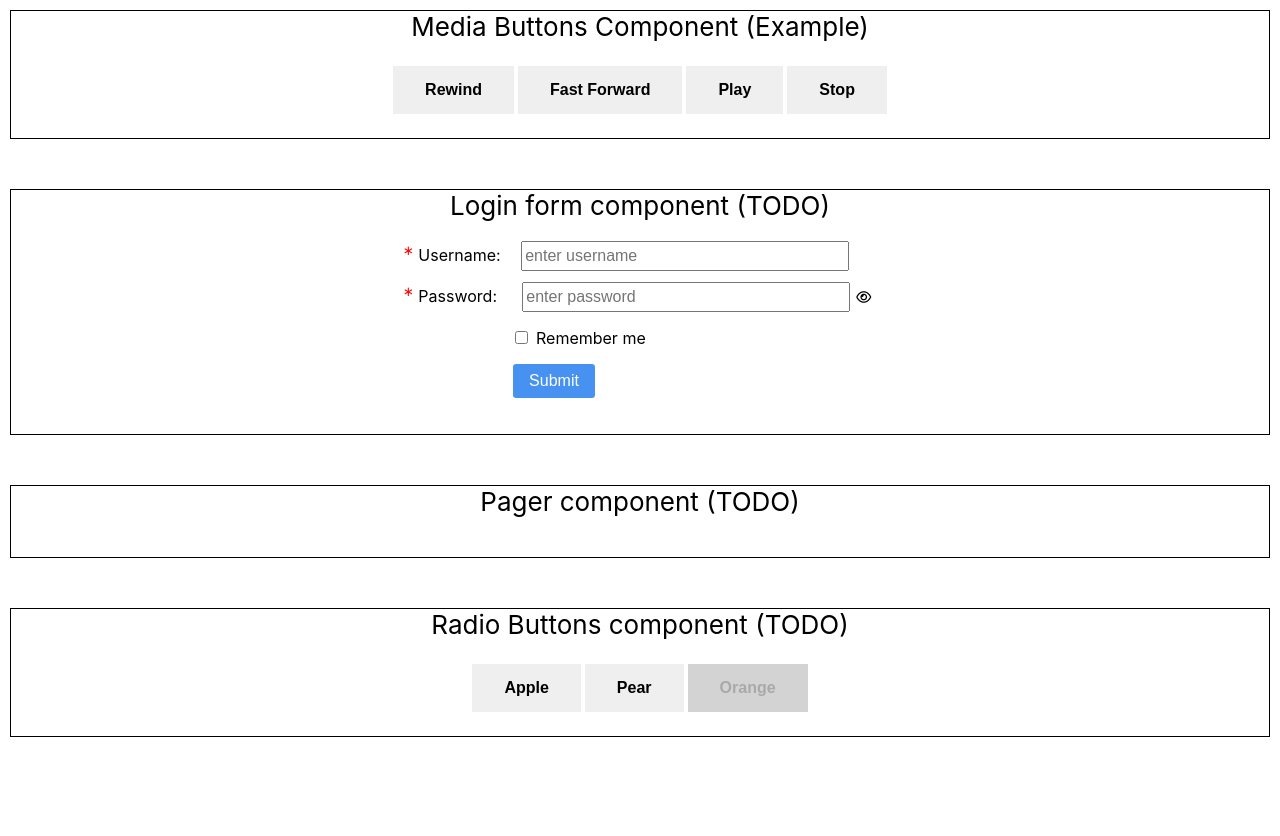
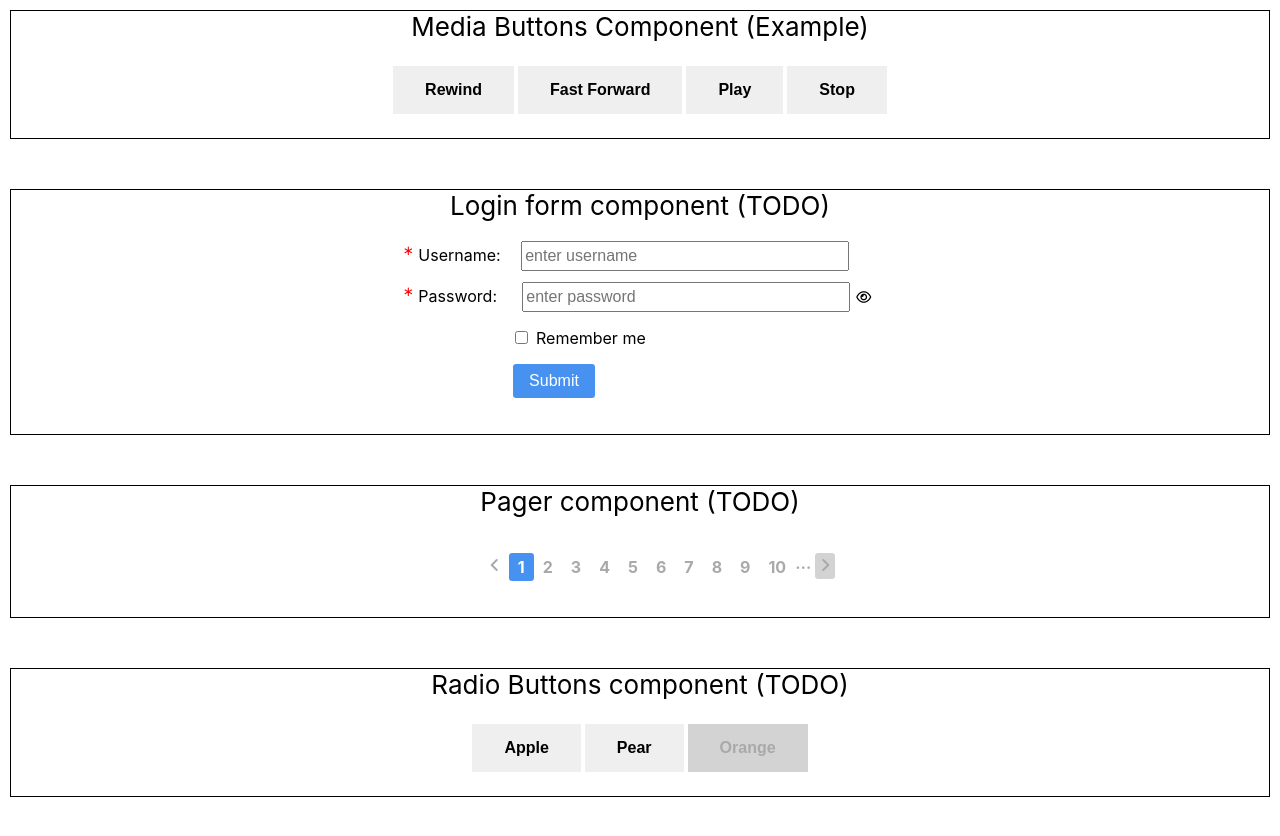
Before and after one commit to prof-tejera/homework-3-yhpf, a React (Create React App) app: page / in a window 1280 px wide. Shown: the top 836 px of the page. Before the commit the page ends 800 px from the top, so only its background shows below. Built offline with nearby package versions, Linux system fonts and the light colour scheme.

Commit message:
first pager version

```diff
--- a/src/Pager/Pager.js
+++ b/src/Pager/Pager.js
@@ -1,7 +1,13 @@
 import "./Pager.css";
+import Panel from "components/Panel/Panel";
+import PagerComp from "components/Pager/PagerComp";
 
 const Pager = () => {
-  return null;
+  return(
+    <Panel>
+      <PagerComp></PagerComp>
+    </Panel>
+  )
 };
 
 export default Pager;
--- /dev/null
+++ b/src/components/Pager/PagerComp.css
@@ -0,0 +1,39 @@
+ul.pageNumbers {
+    display: flex;
+    float: left;
+    list-style-type: none;
+    text-decoration: underline;
+    border: none;
+    color: #A9A9A9;  /* dark grey */
+    text-align: center;
+    text-decoration: none;
+    font-size: 16px;
+    cursor: pointer;
+    font-weight: bold;
+}
+
+.pagernumbers {
+    padding: 4px 5px; /* top/bottom right/left */
+    margin: 0px 4px; /* top/bottom right/left */
+}
+
+li.active {
+    background-color: #4791F1; /* blue */
+    color: #FFFFFF;  /* white */
+    border-radius: 0.2rem;
+}
+
+button.pagerarrow {
+    background-color: #D3D3D3; /* light grey */
+    font-size: 16px;
+    border: none;
+    padding: 4px 5px; /* top/bottom right/left */
+    margin: 0px 4px; /* top/bottom right/left */
+    border-radius: 0.2rem;
+    color: #A9A9A9; /* dark grey */
+}
+
+button.pagerarrow:disabled {
+    color: #A9A9A9; /* dark grey */
+    background-color: #FFFFFF; /* white */
+}
--- /dev/null
+++ b/src/components/Pager/PagerComp.js
@@ -0,0 +1,102 @@
+import { useState } from "react";
+import "./PagerComp.css";
+
+// https://dev.to/codebucks/create-pagination-component-from-scratch-in-reactjs-45j5
+
+// --- look at the props here and how they connect with Pager.js!!!
+const PagerComp = ({numberOfPages, current, ...props}) => {
+
+  // current page to start showing
+  const [currentPage, setCurrentPage] = useState(1);
+  // items shown per page
+  const [itemsPerPage, setItemsPerPage] = useState(10);
+
+  // --- the the limit for page numbers shown is not working!!!!
+  // --- we dont set setpageNumberLimit anywhere!!!!
+  const [pageNumberLimit, setpageNumberLimit] = useState(5);
+  const [maxPageNumberLimit, setmaxPageNumberLimit] = useState(5);
+  const [minPageNumberLimit, setminPageNumberLimit] = useState(0);
+
+  const pages = [];
+  // just picked 100 items in total
+  const items = 100;
+  for (let i = 1; i <= Math.ceil(items / itemsPerPage); i++) {
+    pages.push(i);
+  }
+
+  const handleClick = (event) => {
+    setCurrentPage(Number(event.target.id));
+  };
+
+   const renderPageNumbers = pages.map((number) => {
+      return (
+        <li
+          key={number}
+          id={number}
+          onClick={handleClick}
+          className={currentPage == number ? "active" : null}
+        >
+          <div className="pagernumbers">{number}</div>
+        </li>
+      );
+  });
+
+  const handleNextbtn = () => {
+    setCurrentPage(currentPage + 1);
+
+    if (currentPage + 1 > maxPageNumberLimit) {
+      setmaxPageNumberLimit(maxPageNumberLimit + pageNumberLimit);
+      setminPageNumberLimit(minPageNumberLimit + pageNumberLimit);
+    }
+  };
+
+  const handlePrevbtn = () => {
+    setCurrentPage(currentPage - 1);
+
+    if ((currentPage - 1) % pageNumberLimit == 0) {
+      setmaxPageNumberLimit(maxPageNumberLimit - pageNumberLimit);
+      setminPageNumberLimit(minPageNumberLimit - pageNumberLimit);
+    }
+  };
+
+  // ... indication more pages to show with higher numbers
+  let pageIncrementBtn = null;
+  if (pages.length > maxPageNumberLimit) {
+    pageIncrementBtn = <li onClick={handleNextbtn}> &hellip; </li>;
+  }
+  // ... indication more pages to show with lower numbers
+  let pageDecrementBtn = null;
+  if (minPageNumberLimit >= 1) {
+    pageDecrementBtn = <li onClick={handlePrevbtn}> &hellip; </li>;
+  }
+
+  return (
+    <div>
+      <ul className="pageNumbers">
+        <li>
+          <button
+            onClick={handlePrevbtn}
+            disabled={currentPage == pages[0] ? true : false}
+            className="pagerarrow"
+          >
+            <i className="fas fa-angle-left"></i>
+          </button>
+        </li>
+        {pageDecrementBtn}
+        {renderPageNumbers}
+        {pageIncrementBtn}
+        <li>
+          <button
+            onClick={handleNextbtn}
+            disabled={currentPage == pages[pages.length - 1] ? true : false}
+            className="pagerarrow"
+          >
+            <i className="fas fa-angle-right"></i>
+          </button>
+        </li>
+      </ul>
+    </div>
+  );
+};
+
+  export default PagerComp;
```
Also changed, not shown: 1 other file (tests, documents, lock files or other folders).
